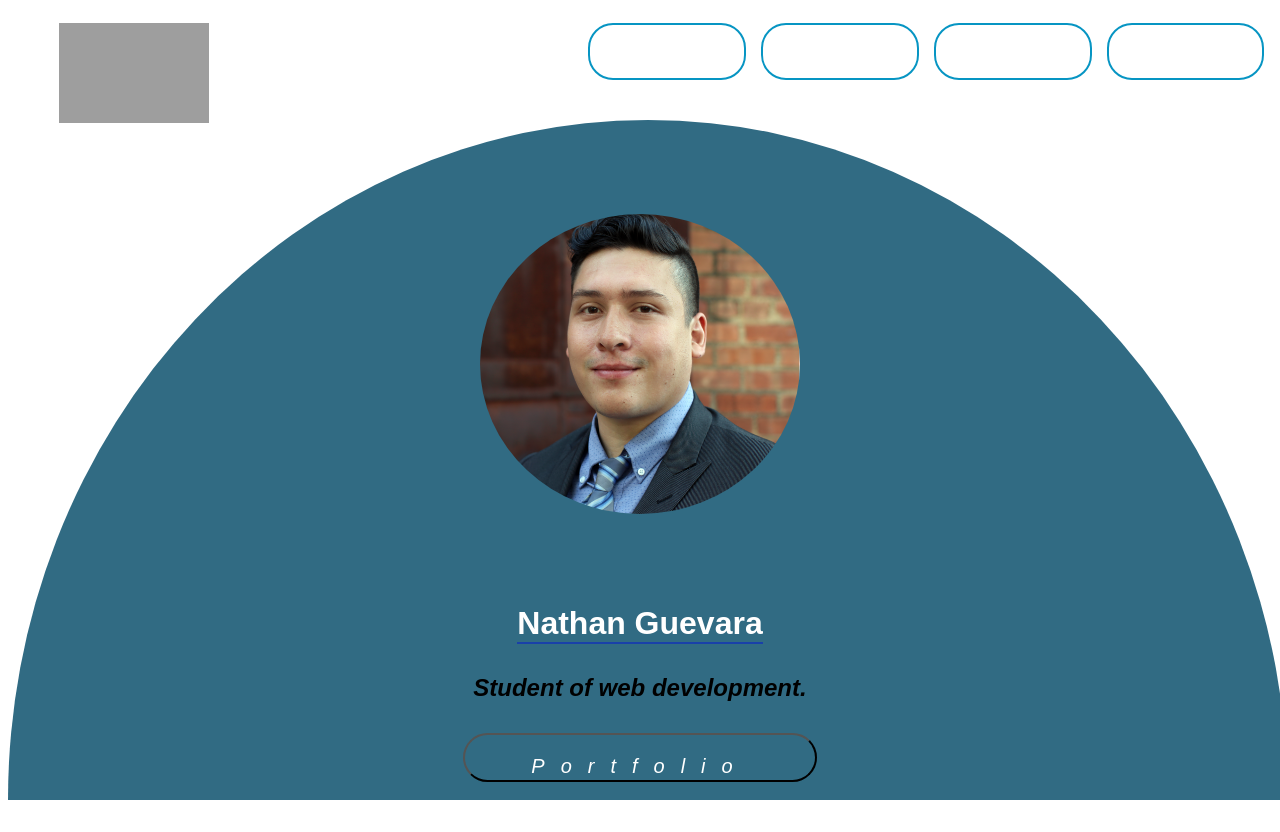
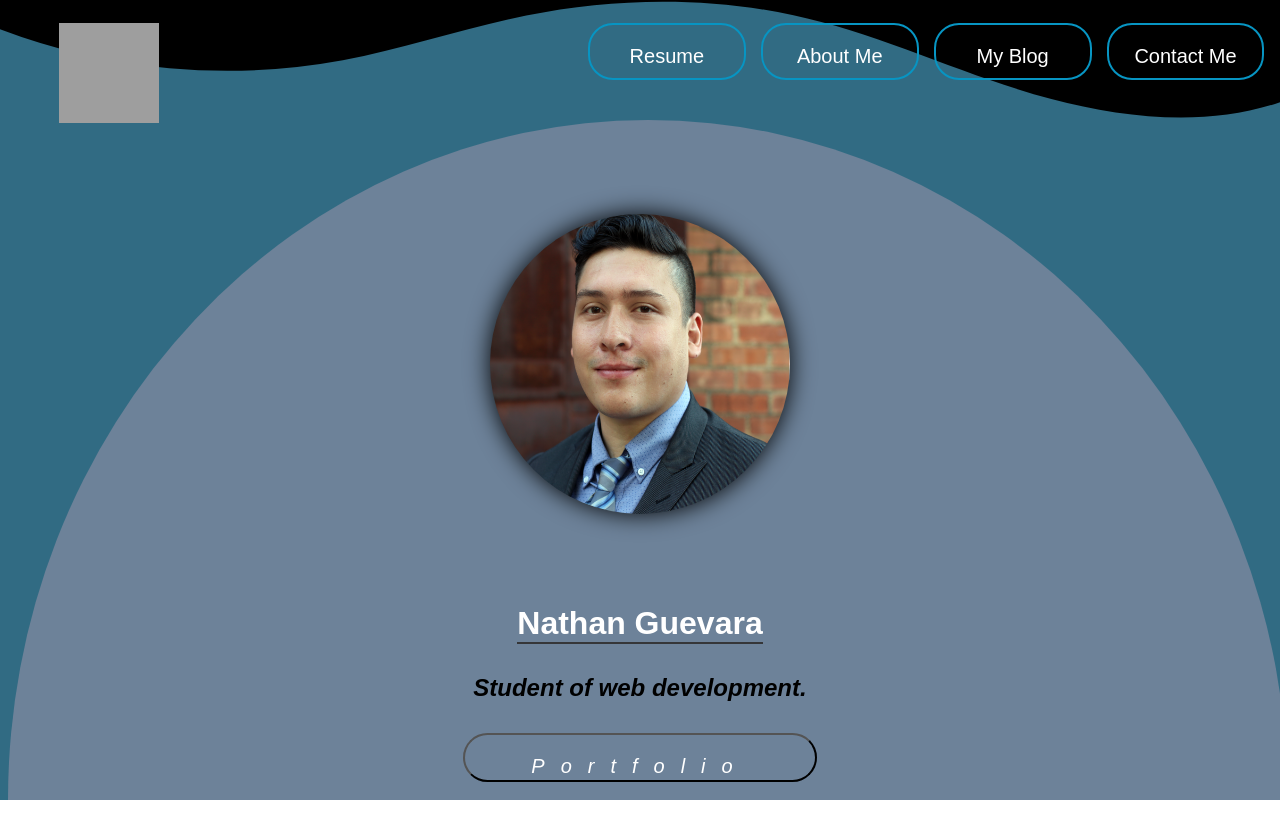
Before and after one commit to nathanguevara/ACA_web101_Nathan_Guevara, a plain HTML site: page index.html in a window 1280 px wide. Drawn offline with Linux system fonts and the light colour scheme; grey boxes are pictures that could not be loaded.

Commit message:
updated profile pic and background

```diff
--- a/index.html
+++ b/index.html
@@ -19,6 +19,11 @@
         </nav>
     </header>
         <main>
+          <div class="custom-shape-divider-top-1643480945">
+            <svg data-name="Layer 1" xmlns="http://www.w3.org/2000/svg" viewBox="0 0 1200 120" preserveAspectRatio="none">
+                <path d="M321.39,56.44c58-10.79,114.16-30.13,172-41.86,82.39-16.72,168.19-17.73,250.45-.39C823.78,31,906.67,72,985.66,92.83c70.05,18.48,146.53,26.09,214.34,3V0H0V27.35A600.21,600.21,0,0,0,321.39,56.44Z" class="shape-fill"></path>
+            </svg>
+        </div>
           <div class="curve"></div>
           </section>
           <img src="./myProfilePic.png" id="profile-pic" alt="Head shot of Me">
--- a/style.css
+++ b/style.css
@@ -4,7 +4,7 @@ body {
 }
 /* What kind of selector is this? */
 .logo {
-  width: 150px;
+  width: 100px;
   height: 100px;
   margin: 3% 10%;
 }
@@ -52,18 +52,19 @@ nav {
 }
 /* This is an ID selector */
 #profile-pic {
-  width: 320px;
+  width: 300px;
   height: 300px;
-  border-radius: 50%;
+  border-radius: 100%;
   margin: 15% auto;
   grid-column: 2/3;
+  filter: drop-shadow(0 0 0.75rem rgb(0, 0, 0));
 }
 
 h1 {
   color:rgb(255, 255, 255);
   grid-column: 2/3;
   margin: 3% auto;
-  border-bottom: 2px solid #1940A9;;
+  border-bottom: 2px solid #353638;;
 }
 
 h2 {
@@ -103,6 +104,17 @@ button {
   bottom: 0;
   z-index: -1;
   width: 100%;
-  background-color: #316B83;
+  background-color: #6D8299;
   height: 85%;
 }
+.custom-shape-divider-top-1643480945 {
+  position: absolute;
+  top: 0;
+  left: 0;
+  width: 100%;
+  height: 100%;
+  z-index: -2;
+  background-color: #316B83;
+  overflow: hidden;
+  line-height: 0;
+}
```
Also changed, not shown: pixel profile pic.png (added).
